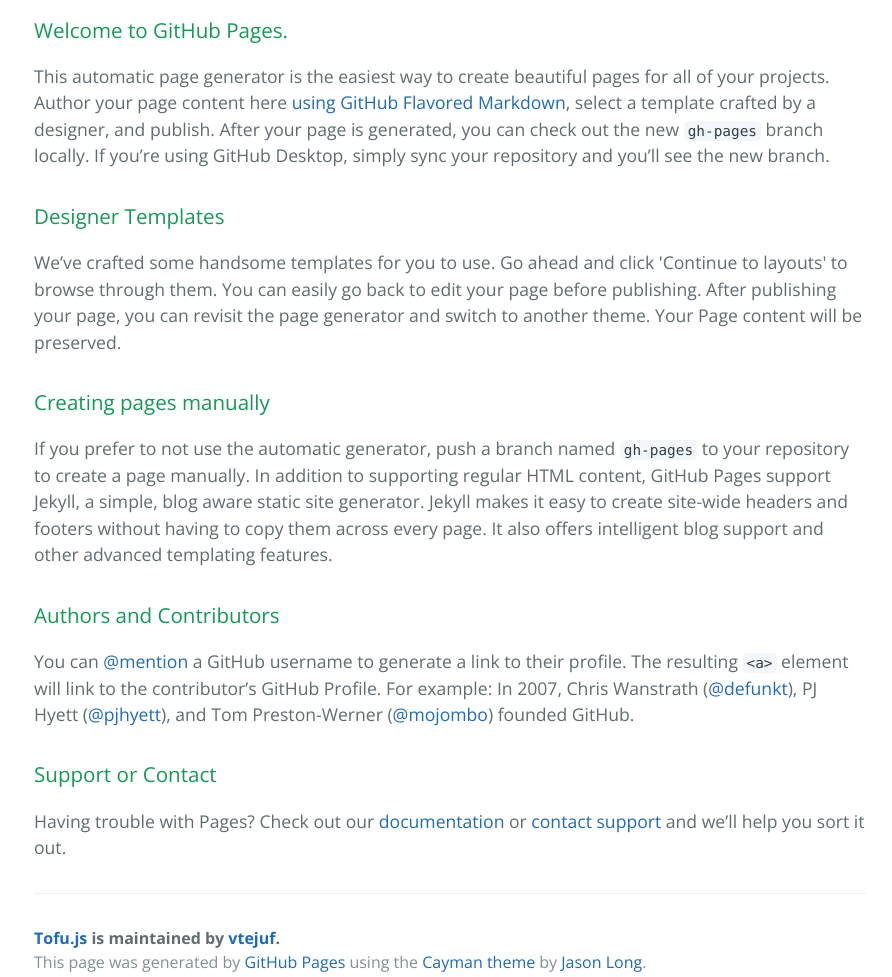
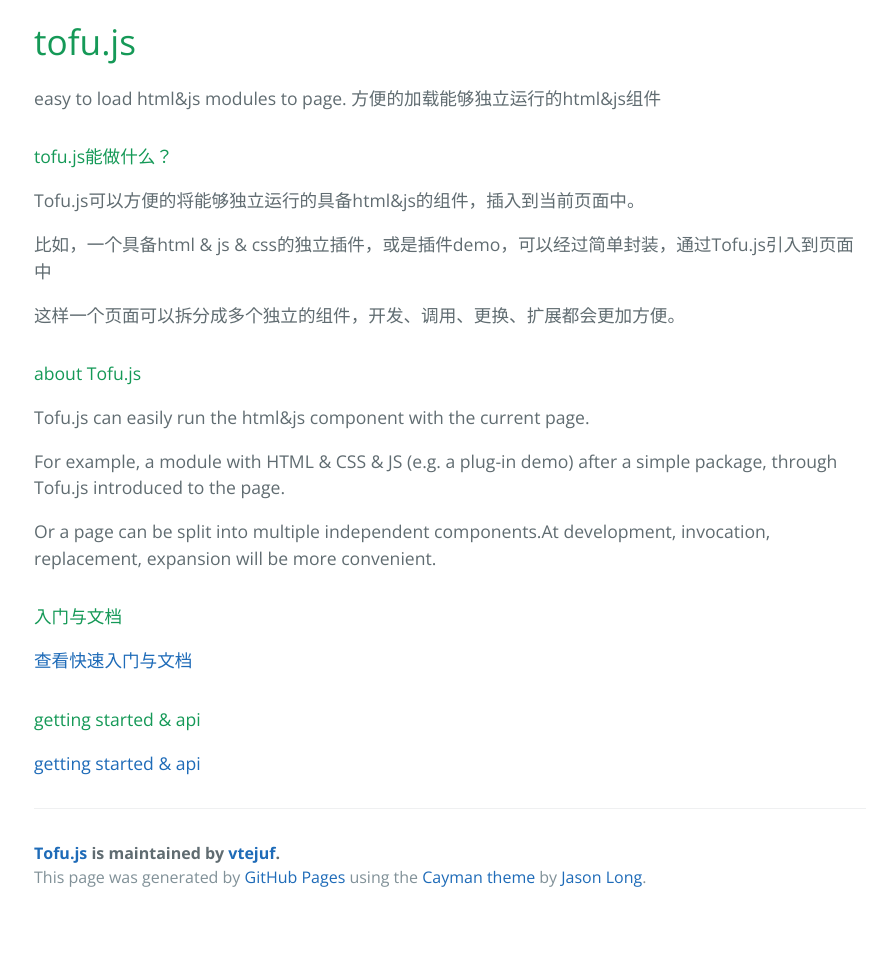
Before and after one commit to vtejuf/tofu.js, a plain HTML site: page index.html in a window 1280 px wide. Shown: the part 400-1377 px from the top of the page, without its empty margins (190-1082 px from the left). After the commit the page ends 1321 px from the top, so only its background shows below. Drawn offline with nearby package versions, Linux system fonts and the light colour scheme.

```diff
--- a/index.html
+++ b/index.html
@@ -19,30 +19,38 @@
     </section>
 
     <section class="main-content">
-      <h3>
-<a id="welcome-to-github-pages" class="anchor" href="#welcome-to-github-pages" aria-hidden="true"><span class="octicon octicon-link"></span></a>Welcome to GitHub Pages.</h3>
+      <h1>
+<a id="tofujs" class="anchor" href="#tofujs" aria-hidden="true"><span class="octicon octicon-link"></span></a>tofu.js</h1>
 
-<p>This automatic page generator is the easiest way to create beautiful pages for all of your projects. Author your page content here <a href="https://guides.github.com/features/mastering-markdown/">using GitHub Flavored Markdown</a>, select a template crafted by a designer, and publish. After your page is generated, you can check out the new <code>gh-pages</code> branch locally. If you’re using GitHub Desktop, simply sync your repository and you’ll see the new branch.</p>
+<p>easy to load html&amp;js modules to page. 方便的加载能够独立运行的html&amp;js组件</p>
 
-<h3>
-<a id="designer-templates" class="anchor" href="#designer-templates" aria-hidden="true"><span class="octicon octicon-link"></span></a>Designer Templates</h3>
+<h4>
+<a id="tofujs能做什么" class="anchor" href="#tofujs%E8%83%BD%E5%81%9A%E4%BB%80%E4%B9%88" aria-hidden="true"><span class="octicon octicon-link"></span></a>tofu.js能做什么？</h4>
 
-<p>We’ve crafted some handsome templates for you to use. Go ahead and click 'Continue to layouts' to browse through them. You can easily go back to edit your page before publishing. After publishing your page, you can revisit the page generator and switch to another theme. Your Page content will be preserved.</p>
+<p>Tofu.js可以方便的将能够独立运行的具备html&amp;js的组件，插入到当前页面中。</p>
 
-<h3>
-<a id="creating-pages-manually" class="anchor" href="#creating-pages-manually" aria-hidden="true"><span class="octicon octicon-link"></span></a>Creating pages manually</h3>
+<p>比如，一个具备html &amp; js &amp; css的独立插件，或是插件demo，可以经过简单封装，通过Tofu.js引入到页面中</p>
 
-<p>If you prefer to not use the automatic generator, push a branch named <code>gh-pages</code> to your repository to create a page manually. In addition to supporting regular HTML content, GitHub Pages support Jekyll, a simple, blog aware static site generator. Jekyll makes it easy to create site-wide headers and footers without having to copy them across every page. It also offers intelligent blog support and other advanced templating features.</p>
+<p>这样一个页面可以拆分成多个独立的组件，开发、调用、更换、扩展都会更加方便。</p>
 
-<h3>
-<a id="authors-and-contributors" class="anchor" href="#authors-and-contributors" aria-hidden="true"><span class="octicon octicon-link"></span></a>Authors and Contributors</h3>
+<h4>
+<a id="about-tofujs" class="anchor" href="#about-tofujs" aria-hidden="true"><span class="octicon octicon-link"></span></a>about Tofu.js</h4>
 
-<p>You can <a href="https://github.com/blog/821" class="user-mention">@mention</a> a GitHub username to generate a link to their profile. The resulting <code>&lt;a&gt;</code> element will link to the contributor’s GitHub Profile. For example: In 2007, Chris Wanstrath (<a href="https://github.com/defunkt" class="user-mention">@defunkt</a>), PJ Hyett (<a href="https://github.com/pjhyett" class="user-mention">@pjhyett</a>), and Tom Preston-Werner (<a href="https://github.com/mojombo" class="user-mention">@mojombo</a>) founded GitHub.</p>
+<p>Tofu.js can easily run the html&amp;js component with the current page.</p>
 
-<h3>
-<a id="support-or-contact" class="anchor" href="#support-or-contact" aria-hidden="true"><span class="octicon octicon-link"></span></a>Support or Contact</h3>
+<p>For example, a module with HTML &amp; CSS &amp; JS (e.g. a plug-in demo) after a simple package, through Tofu.js introduced to the page.</p>
 
-<p>Having trouble with Pages? Check out our <a href="https://help.github.com/pages">documentation</a> or <a href="https://github.com/contact">contact support</a> and we’ll help you sort it out.</p>
+<p>Or a page can be split into multiple independent components.At development, invocation, replacement, expansion will be more convenient.</p>
+
+<h4>
+<a id="入门与文档" class="anchor" href="#%E5%85%A5%E9%97%A8%E4%B8%8E%E6%96%87%E6%A1%A3" aria-hidden="true"><span class="octicon octicon-link"></span></a>入门与文档</h4>
+
+<p><a target="_blank" href="http://tofujs.goodgame.asia">查看快速入门与文档</a></p>
+
+<h4>
+<a id="getting-started--api" class="anchor" href="#getting-started--api" aria-hidden="true"><span class="octicon octicon-link"></span></a>getting started &amp; api</h4>
+
+<p><a target="_blank" href="http://tofujs.goodgame.asia">getting started &amp; api</a></p>
 
       <footer class="site-footer">
         <span class="site-footer-owner"><a href="https://github.com/vtejuf/tofu.js">Tofu.js</a> is maintained by <a href="https://github.com/vtejuf">vtejuf</a>.</span>
```
Also changed, not shown: params.json (+1 -1 lines).
